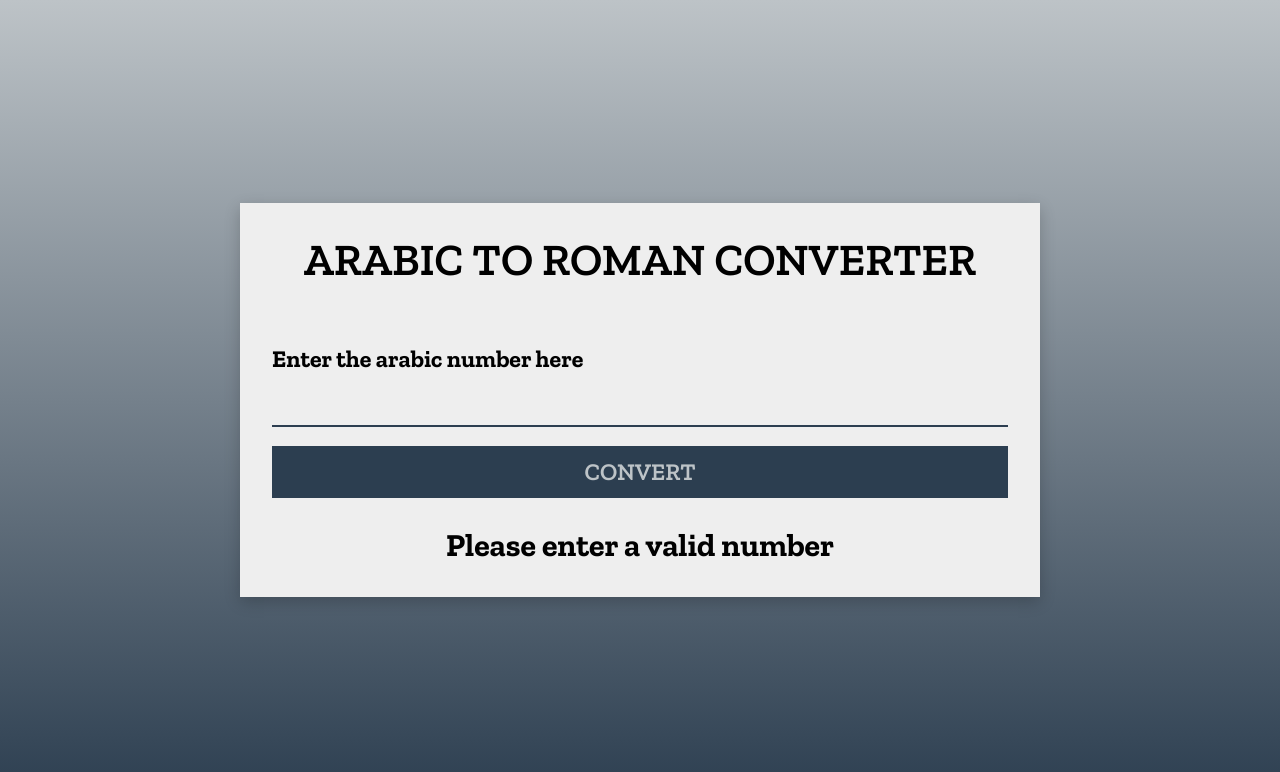
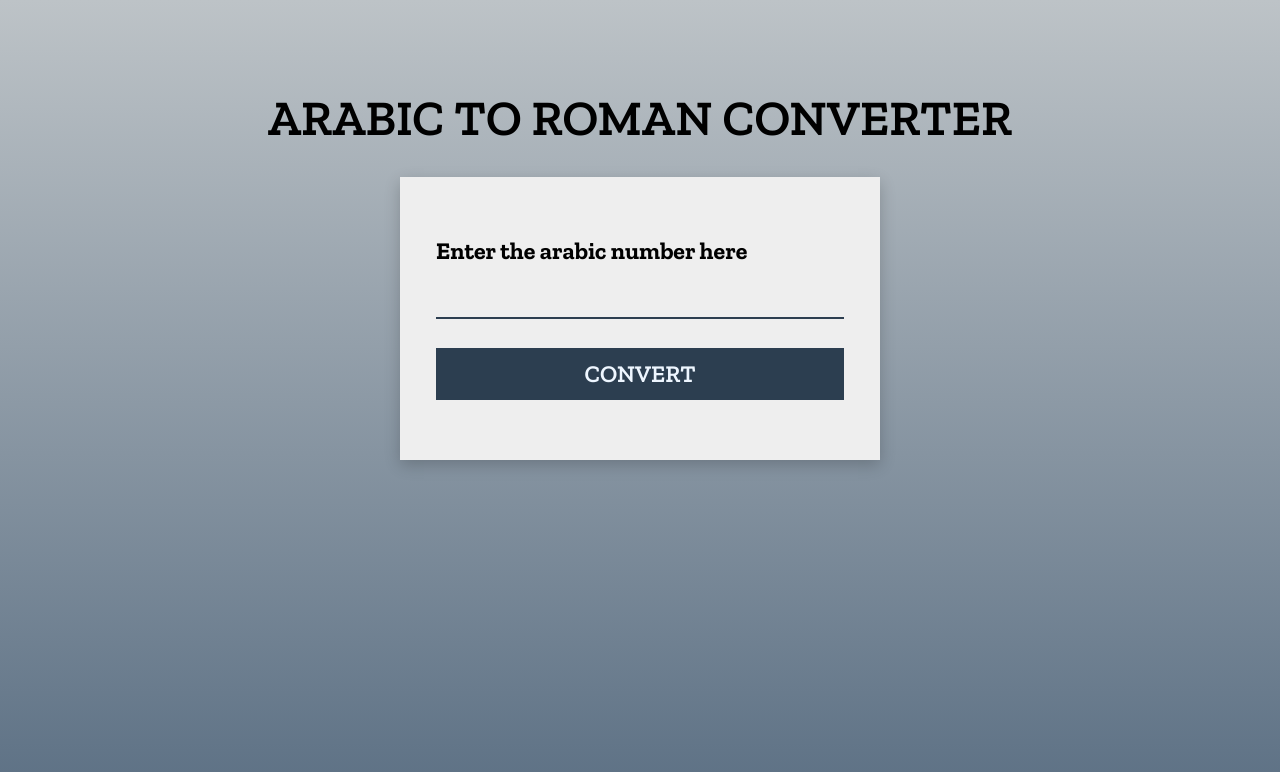
Before and after one commit to morauszkia/fcc-roman-converter, a plain HTML site: page index.html in a window 1280 px wide. Drawn offline with Linux system fonts and the light colour scheme.

Commit message:
Tweak styling

```diff
--- a/index.html
+++ b/index.html
@@ -12,14 +12,17 @@
     <body>
         <main class="container">
             <h1 class="title">Arabic to Roman Converter</h1>
-            <form class="form">
+            <form class="form card">
                 <div class="form-control">
                     <label for="number" class="form__label">Enter the arabic number here</label>
                     <input type="number" name="number" id="number" class="form__input">
                 </div>
                 <button class="form__btn" id="convert-btn">Convert</button>
             </form>
-            <p class="output" id="output">Please enter a valid number</p>
+            <section class="result-container card hidden" id="result-container">
+                <h2 class="result-title">Roman Number</h2>
+                <p class="output" id="output">MXMCDVIII</p>
+            </section>
         </main>
     </body>
 
--- a/styles.css
+++ b/styles.css
@@ -34,12 +34,12 @@ body {
   background: #bdc3c7; /* fallback for old browsers */
   background: -webkit-linear-gradient(
     to top,
-    #2c3e50,
+    #5c7084,
     #bdc3c7
   ); /* Chrome 10-25, Safari 5.1-6 */
   background: linear-gradient(
     to top,
-    #2c3e50,
+    #5c7084,
     #bdc3c7
   ); /* W3C, IE 10+/ Edge, Firefox 16+, Chrome 26+, Opera 12+, Safari 7+ */
 
@@ -54,24 +54,39 @@ body {
 
 .container {
   width: min(90vw, 50rem);
-  padding: 2rem;
+  display: flex;
+  flex-direction: column;
+  align-items: center;
+  gap: 1.8rem;
+}
+
+.card {
+  padding: 2.5em 1.5em;
   background-color: #eee;
   box-shadow: 0 5px 15px rgba(0, 0, 0, 0.2);
+  width: min(90vw, 30rem);
+  transition: all 0.3s;
+
+  display: flex;
+  flex-direction: column;
+  gap: 1.2em;
+  font-size: 1.5rem;
+}
+
+.hidden {
+  transform: scale(0);
 }
 
 .title {
-  font-size: clamp(1.8rem, 0.7rem + 3vw, 2.8rem);
-  margin-bottom: 1.3em;
+  font-size: clamp(1.8rem, 0.7rem + 3vw, 3.2rem);
   text-align: center;
   text-transform: uppercase;
 }
 
-.form {
-  display: flex;
-  flex-direction: column;
-  gap: 0.8em;
-  font-size: 1.5rem;
-  margin-bottom: 1.2em;
+.result-title {
+  text-align: center;
+  text-transform: uppercase;
+  font-size: 1.8rem;
 }
 
 .form-control {
@@ -103,7 +118,7 @@ body {
   padding: 0.5em 1.5em;
 
   background-color: #2c3e50;
-  color: #bdc3c7;
+  color: #eef6ff;
 
   border: none;
 }
```
